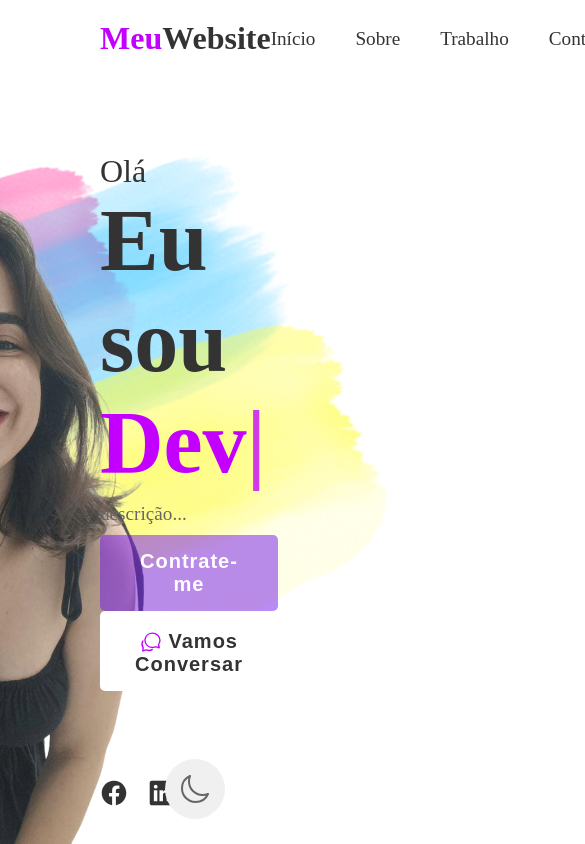
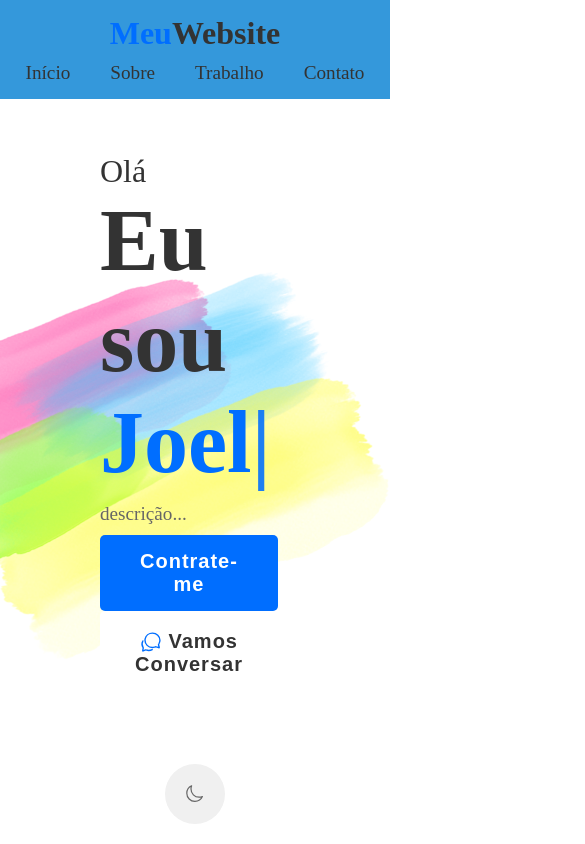
Before and after one commit to JoelFelipeJr/PortfolioTeste, a plain HTML site: page index.html in a window 390 px wide. Shown: the top 844 px of the page, 585 px wide, since content can reach past the window. Drawn offline with nearby package versions, Linux system fonts and the light colour scheme.

Commit message:
alteração 2

```diff
--- a/index.html
+++ b/index.html
@@ -28,7 +28,7 @@
         </button>
       </div>
       <img src="colors.png" class="colors" />
-      <img src="Ellen..png" class="Ellen" />
+      <img src="Joel.png" class="joel" />
       <ul class="sci">
         <li>
           <a href="#"><ion-icon name="logo-facebook"></ion-icon></a>
@@ -58,7 +58,7 @@
     <script src="https://unpkg.com/typed.js@2.0.16/dist/typed.umd.js"></script>
     <script>
       let typingText = new Typed("#text", {
-        strings: ["Ellen", "Designer", "Dev"],
+        strings: ["Joel", "Dev"],
         loop: true,
         typeSpeed: 100,
         backSpeed: 50,
--- a/style.css
+++ b/style.css
@@ -39,7 +39,7 @@ header .logo {
 }
 
 header .logo span {
-    color: rgb(195, 0, 255);
+    color: rgb(0, 110, 255);
 }
 
 header ul {
@@ -80,7 +80,7 @@ header ul li a {
 }
 
 .content h2 span {
-    color: rgb(195, 0, 255)
+    color: rgb(0, 110, 255)
 }
 
 .content p {
@@ -92,7 +92,7 @@ header ul li a {
 
 .content button {
     position: relative;
-    background: #7116e97e;
+    background: rgb(0, 110, 255);
     color: #fff;
     border: none;
     outline: none;
@@ -113,7 +113,7 @@ header ul li a {
 
 .content button.chat ion-icon {
     position: relative;
-    color: rgb(195, 0, 255);
+    color: rgb(0, 110, 255);
     font-size: 1.1em;
     top: 5px;
 }
@@ -136,7 +136,7 @@ header ul li a {
 }
 
 .sci li a:hover {
-    color: rgb(195, 0, 255)
+    color: rgb(0, 94, 255)
 }
 
 .dayNight {
@@ -184,7 +184,7 @@ header ul li a {
 }
 
 .banner.night .sci li a:hover {
-    color: rgb(195, 0, 255)
+    color: rgb(0, 132, 255)
 }
 
 .colors {
@@ -204,15 +204,15 @@ header ul li a {
     }
 }
 
-.Ellen {
+.joel {
     position: absolute;
     right: 100px;
     bottom: 0;
     max-height: 85vh;
-    animation: animateEllen 8s ease-in-out infinite;
+    animation: animateJoel 8s ease-in-out infinite;
 }
 
-@keyframes animateEllen{
+@keyframes animateJoel {
     0%, 100% {
         transform: translateX(0px);
     }
@@ -221,3 +221,57 @@ header ul li a {
         transform: translateX(-50px);
     }
 }
+
+/* Adiciona estilo para dispositivos menores (max-width: 600px) */
+@media only screen and (max-width: 600px) {
+    header {
+        flex-direction: column;
+        align-items: center;
+        /* Centralizar o conteúdo */
+        background-color: #3498db;
+        /* Fundo azul */
+        color: #fff;
+        /* Cor do texto branca */
+        padding: 15px;
+        /* Adiciona algum espaçamento interno ao header */
+    }
+
+    ul {
+        margin-top: 10px;
+    }
+
+    li {
+        margin-right: 0;
+        /* Remover a margem direita dos itens do menu */
+    }
+
+    .logo {
+        font-size: 1.2em;
+        /* Reduzir o tamanho da fonte do logo */
+    }
+
+    button {
+        font-size: 0.8em;
+        /* Reduzir o tamanho da fonte dos botões */
+    }
+
+    .colors {
+        display: block;
+        margin: 0 auto;
+        /* Centralizar a imagem */
+        width: 500px;
+    }
+
+    .joel,
+    .sci {
+        display: none;
+        /* Remover a foto e os ícones de mídia social em dispositivos móveis */
+    }
+
+    .dayNight {
+        top: auto;
+        bottom: 20px;
+        font-size: 1.2em;
+        /* Reduzir o tamanho da fonte dos ícones de day/night */
+    }
+}
```
Also changed, not shown: Ellen..png (deleted), Joel.png (added).
